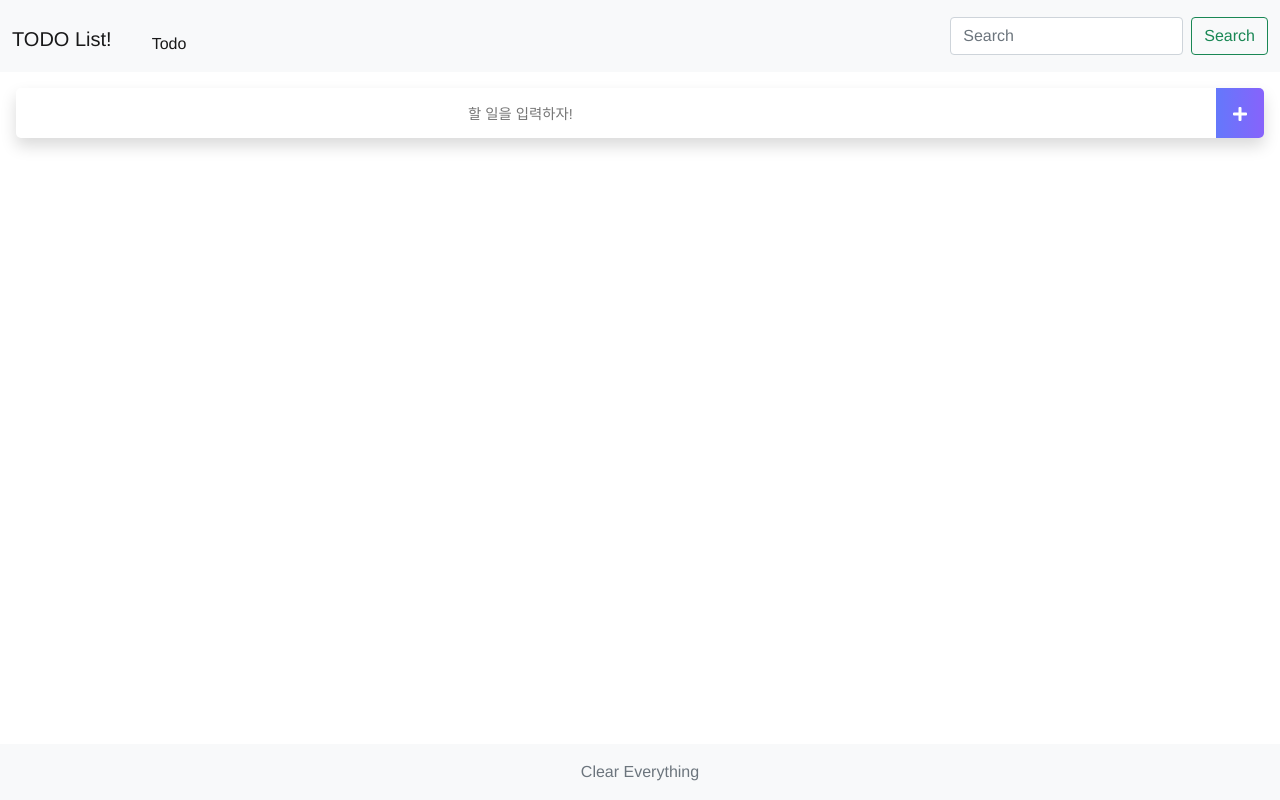
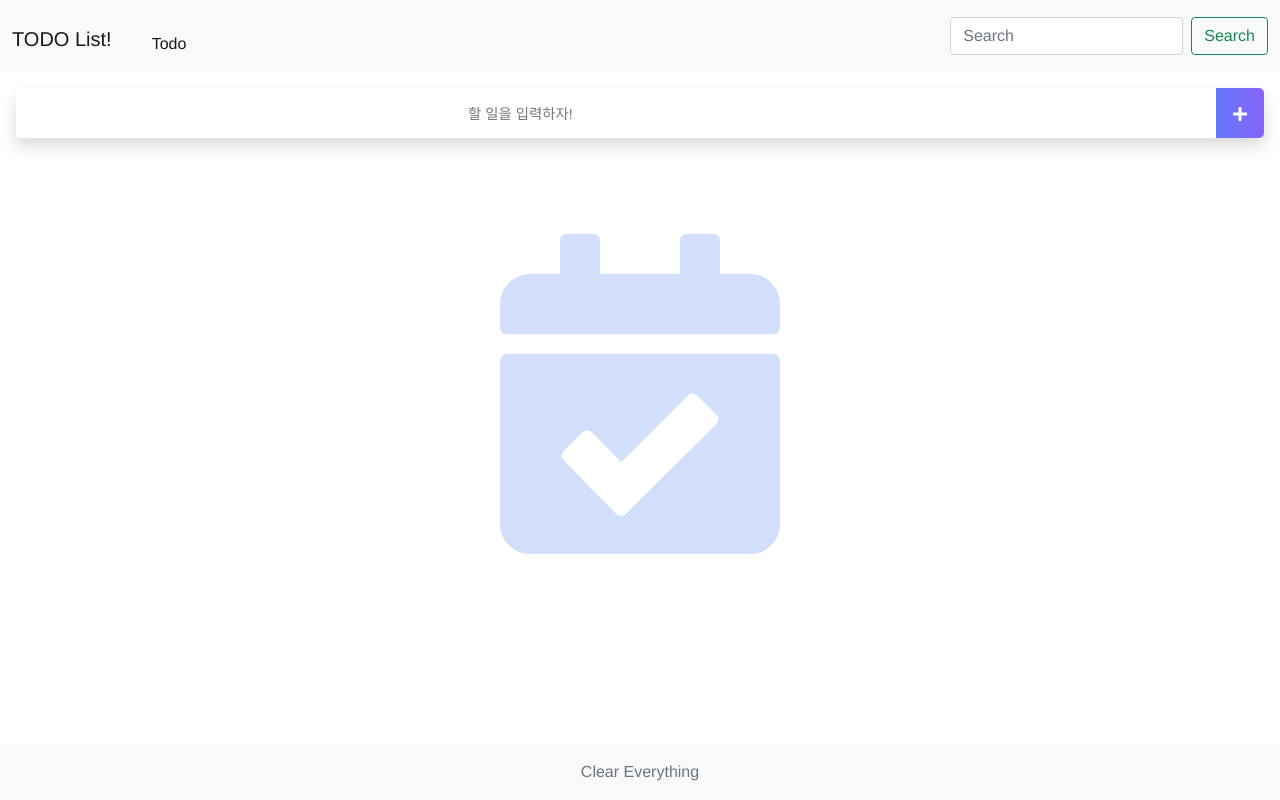
Before and after one commit to ehju/VuePage, a Vue app: page / in a window 1280 px wide. Built offline with nearby package versions, Linux system fonts and the light colour scheme.

Commit message:
[FEAT] Empty Sign with v-if-else

```diff
--- a/src/components/TodoList.vue
+++ b/src/components/TodoList.vue
@@ -1,6 +1,6 @@
 <template>
   <section>
-    <ul>
+    <ul v-if="propsdata.length > 0">
       <li v-for="(todoItem, index) in propsdata" v-bind:key="todoItem">
         <i class="checkBtn fa fa-check" aria-hidden="true"></i>
         {{ todoItem }}
@@ -13,6 +13,9 @@
         </span>
       </li>
     </ul>
+    <div v-else>
+      <i class="emptyBox fas fa-calendar-check fa-xl" aria-hidden="true"></i>
+    </div>
   </section>
 </template>
 
@@ -50,4 +53,10 @@ li {
   margin-left: auto;
   margin-right: 15px;
 }
+.emptyBox {
+  text-align: center;
+  margin-top: 5rem;
+  font-size: 20rem;
+  color: #d1dffa;
+}
 </style>
```
